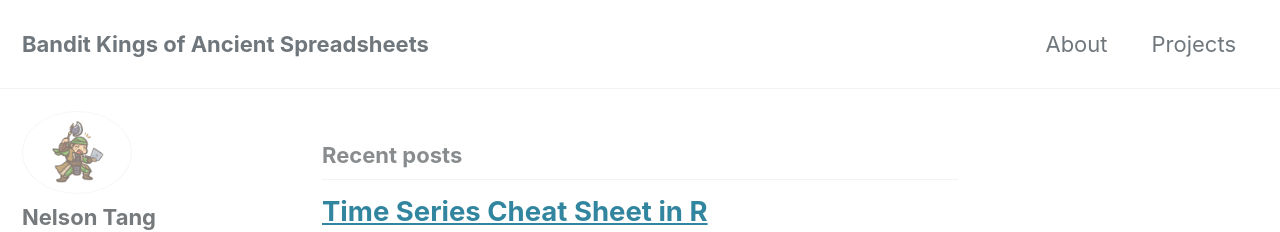
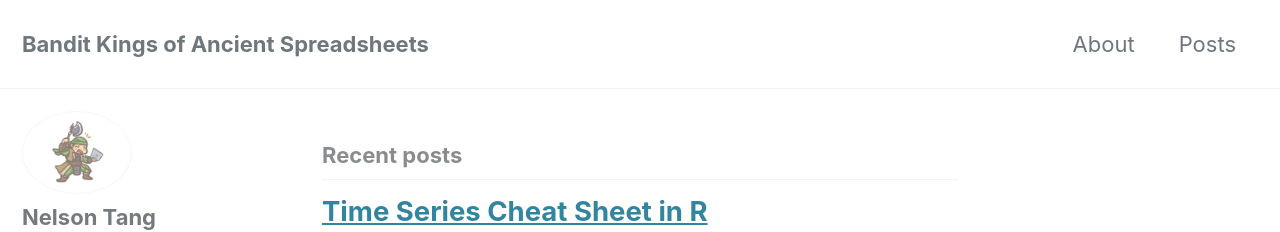
Before and after one commit to banditkingsofancientspreadsheets/banditkingsofancientspreadsheets.github.io, a Jekyll site: the page built from index.html, in a window 1280 px wide and 900 px high. Shown: the top 232 px of the window. Built offline with Jekyll 4.4.1, drawn with Linux system fonts in a browser that asks for light colours; cached includes are drawn as plain includes; nearby versions of some CDN libraries; the list of posts is cut into pages by our own code.

Commit message:
fixed link name

```diff
--- a/_data/navigation.yml
+++ b/_data/navigation.yml
@@ -4,8 +4,8 @@ main:
   #   url: https://mmistakes.github.io/minimal-mistakes/docs/quick-start-guide/
   - title: "About"
     url: /about/
-  - title: "Projects"
-    url: /projects/
+  - title: "Posts"
+    url: /posts/
   # - title: "Sample Posts"
   #   url: /year-archive/
   # - title: "Sample Collections"
```
